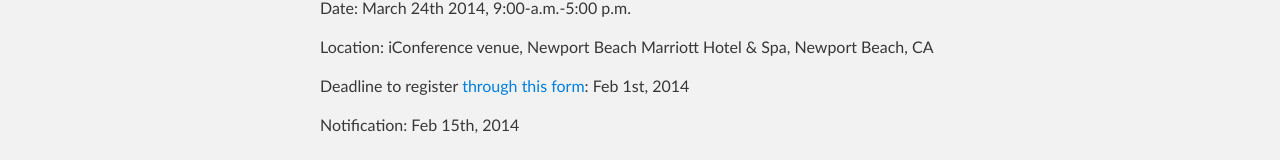
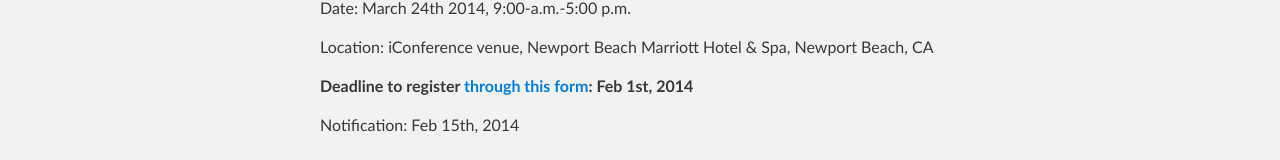
Before and after one commit to trace-ethnography/trace-ethnography.github.io, a plain HTML site: page index.html in a window 1280 px wide. Shown: the part 588-748 px from the top of the page. Drawn offline with Linux system fonts and the light colour scheme.

Commit message:
adding emphasis to the registration form link

```diff
--- a/index.html
+++ b/index.html
@@ -46,7 +46,7 @@
 
 <p>Date: March 24th 2014, 9:00-a.m.-5:00 p.m.</p>
 <p>Location: iConference venue, Newport Beach Marriott Hotel & Spa, Newport Beach, CA</p>
-<p>Deadline to register <a href="http://goo.gl/forms/Cc4G1ULyXv">through this form</a>: Feb 1st, 2014</p>
+<strong><p>Deadline to register <a href="http://goo.gl/forms/Cc4G1ULyXv">through this form</a>: Feb 1st, 2014</p></strong>
 <p>Notification: Feb 15th, 2014 </p>
 
 <h2>
```
